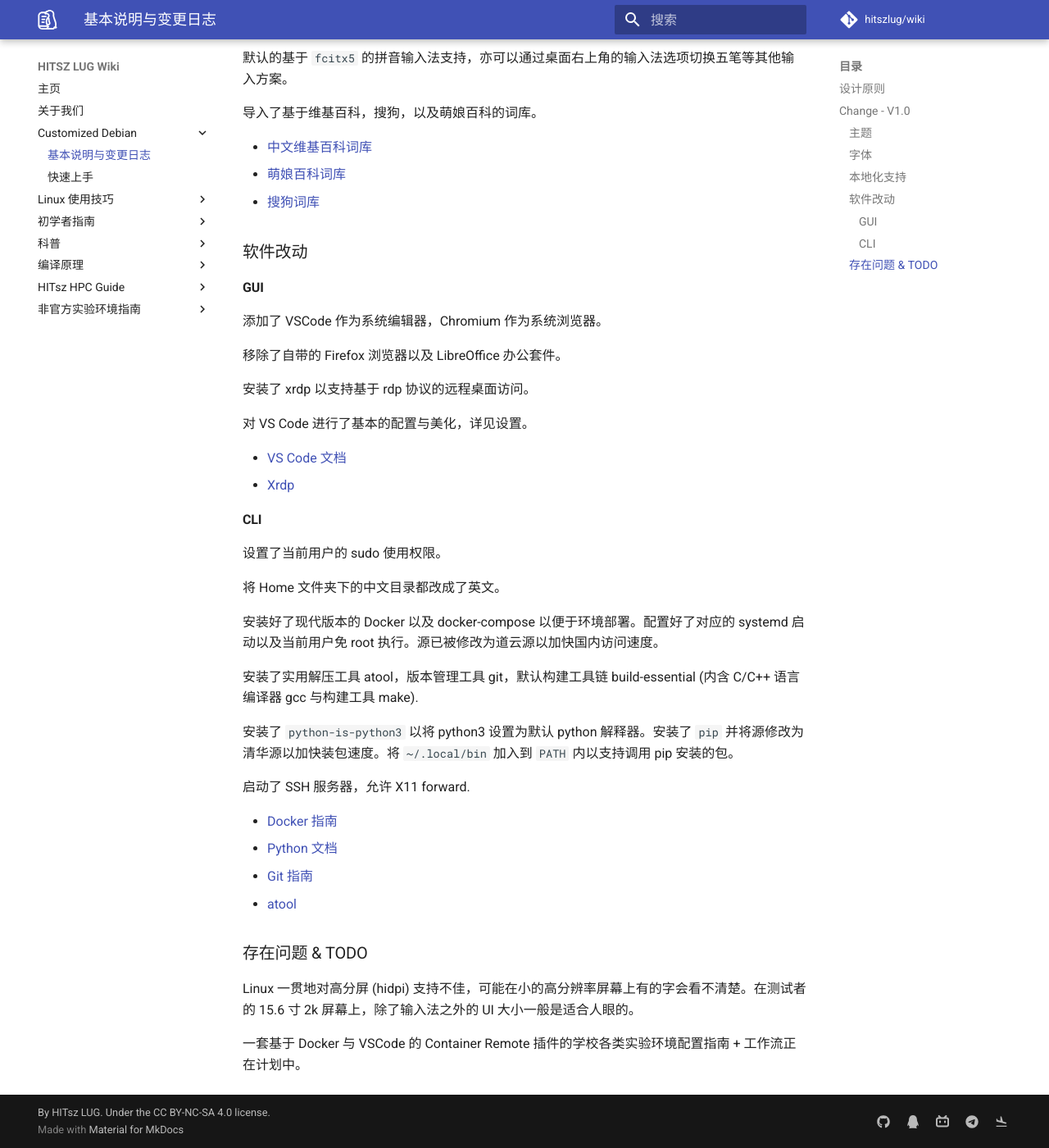
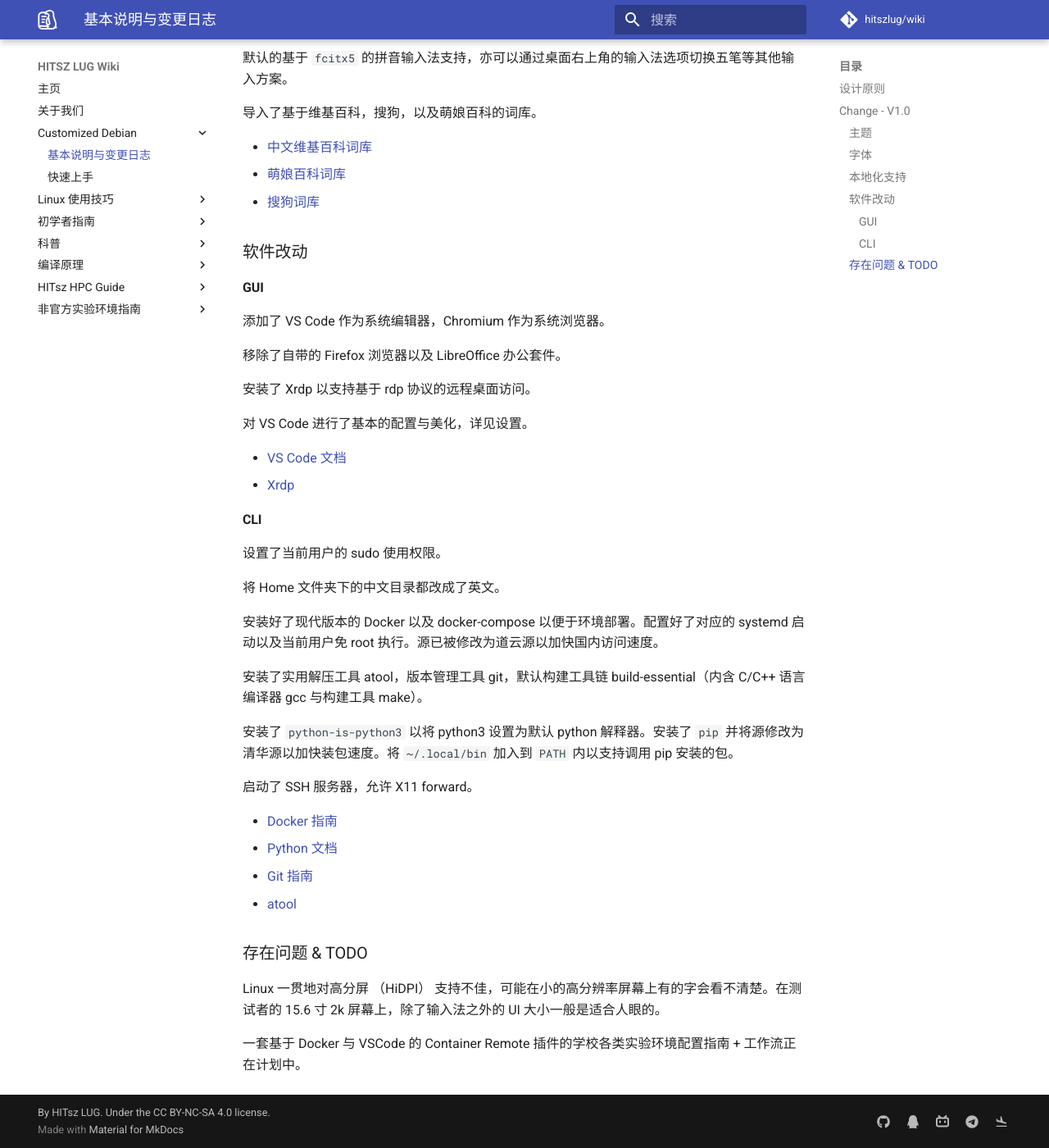
Before and after one commit to hitszosa/wiki, an MkDocs documentation site: the page built from docs/customized-debian/principle-and-changelogs.md, in a window 1280 px wide and 1400 px high, scrolled down 1219 px. Shown: the whole window at 82% size. Built offline with MkDocs 1.6.1 and Material for MkDocs 9.7.7, drawn with Linux system fonts in a browser that asks for light colours; comment, search, counter and statistics services are not loaded; some of the changed text lies outside the part shown.

Commit message:
manual-correct lug debian

```diff
--- a/docs/customized-debian/principle-and-changelogs.md
+++ b/docs/customized-debian/principle-and-changelogs.md
@@ -19,7 +19,7 @@
 
 ### 主题
 
-选择了一款还算可以的主题 `Qogir`:
+选择了一款还算可以的主题 `Qogir`：
 
 - [Qogir Theme](https://github.com/vinceliuice/Qogir-theme)
 - [Qogir Icons](https://github.com/vinceliuice/Qogir-icon-theme)
@@ -34,7 +34,7 @@
 
 ### 本地化支持
 
-系统语言默认为中文. VSCode 安装了中文插件。系统内含基本的中文字体以防止乱码。
+系统语言默认为中文。VS Code 安装了中文插件。系统内含基本的中文字体以防止乱码。
 
 时区设置为东八区。面板右上角时钟格式与文件管理器时间格式设置为适合国人的形式。
 
@@ -50,11 +50,11 @@
 
 #### GUI
 
-添加了 VSCode 作为系统编辑器，Chromium 作为系统浏览器。
+添加了 VS Code 作为系统编辑器，Chromium 作为系统浏览器。
 
 移除了自带的 Firefox 浏览器以及 LibreOffice 办公套件。
 
-安装了 xrdp 以支持基于 rdp 协议的远程桌面访问。
+安装了 Xrdp 以支持基于 rdp 协议的远程桌面访问。
 
 对 VS Code 进行了基本的配置与美化，详见设置。
 
@@ -69,11 +69,11 @@
 
 安装好了现代版本的 Docker 以及 docker-compose 以便于环境部署。配置好了对应的 systemd 启动以及当前用户免 root 执行。源已被修改为道云源以加快国内访问速度。
 
-安装了实用解压工具 atool，版本管理工具 git，默认构建工具链 build-essential (内含 C/C++ 语言编译器 gcc 与构建工具 make).
+安装了实用解压工具 atool，版本管理工具 git，默认构建工具链 build-essential（内含 C/C++ 语言编译器 gcc 与构建工具 make）。
 
 安装了 `python-is-python3` 以将 python3 设置为默认 python 解释器。安装了 `pip` 并将源修改为清华源以加快装包速度。将 `~/.local/bin` 加入到 `PATH` 内以支持调用 pip 安装的包。
 
-启动了 SSH 服务器，允许 X11 forward.
+启动了 SSH 服务器，允许 X11 forward。
 
 - [Docker 指南](https://yeasy.gitbook.io/docker_practice/introduction/what)
 - [Python 文档](https://docs.python.org/zh-cn/3.9/)
@@ -82,6 +82,6 @@
 
 ### 存在问题 & TODO
 
-Linux 一贯地对高分屏 (hidpi) 支持不佳，可能在小的高分辨率屏幕上有的字会看不清楚。在测试者的 15.6 寸 2k 屏幕上，除了输入法之外的 UI 大小一般是适合人眼的。
+Linux 一贯地对高分屏 （HiDPI） 支持不佳，可能在小的高分辨率屏幕上有的字会看不清楚。在测试者的 15.6 寸 2k 屏幕上，除了输入法之外的 UI 大小一般是适合人眼的。
 
 一套基于 Docker 与 VSCode 的 Container Remote 插件的学校各类实验环境配置指南 + 工作流正在计划中。
```
Also changed, not shown: docs/customized-debian/quick-start.md (+22 -22 lines).
